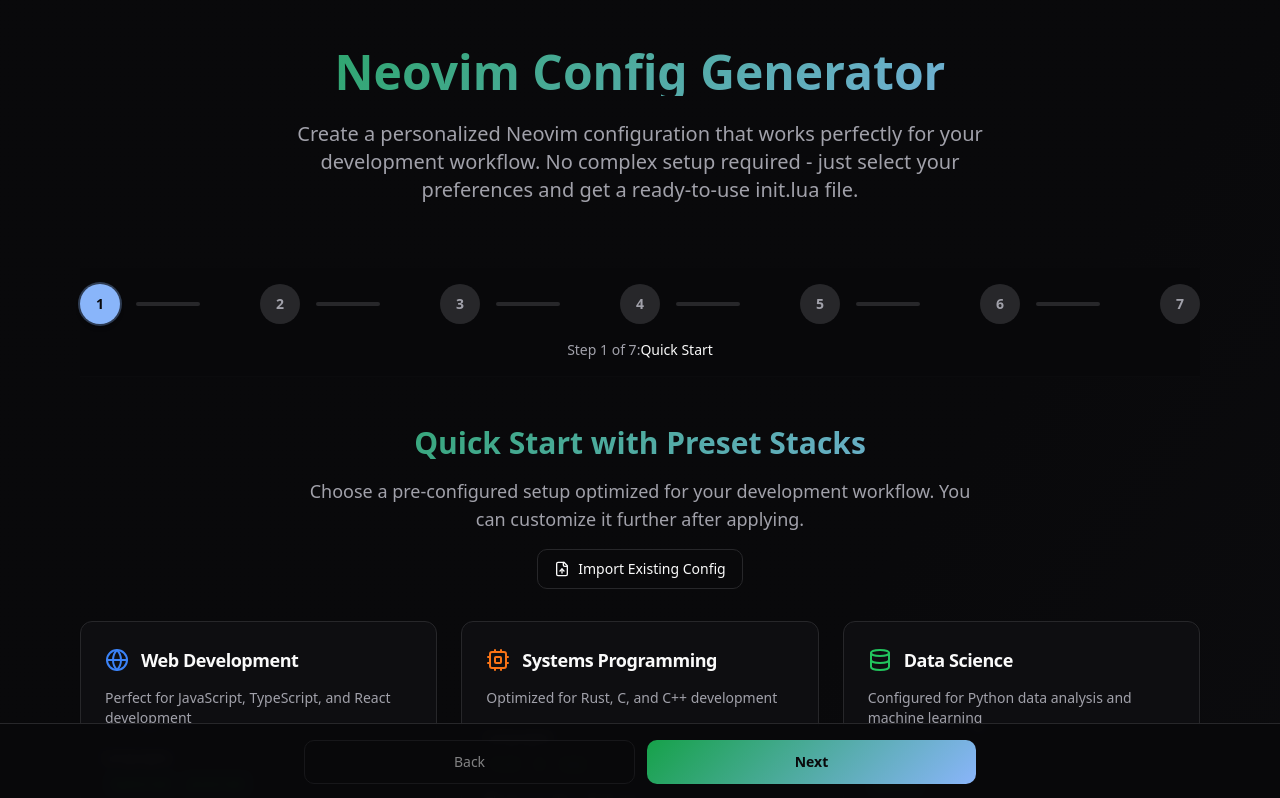
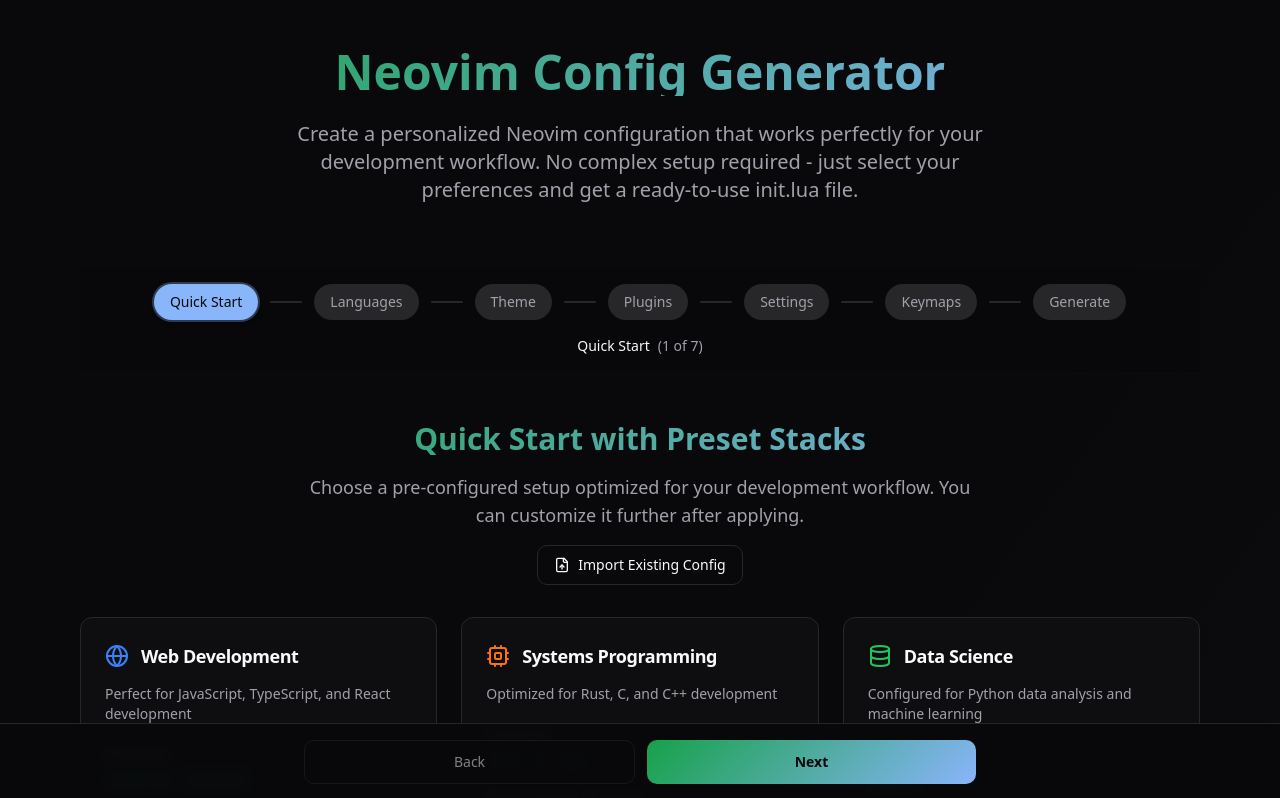
Before and after one commit to justinloveless/nvim-config-forge, a React (Vite) app: page / in a window 1280 px wide. Shown: the top 798 px of the page. Built offline with nearby package versions, Linux system fonts and the light colour scheme.

Commit message:
Update progress indicator

```diff
--- a/src/components/ProgressIndicator.tsx
+++ b/src/components/ProgressIndicator.tsx
@@ -17,14 +17,14 @@ export const ProgressIndicator: React.FC<ProgressIndicatorProps> = ({
   return (
     <div className="mb-6 md:mb-12 sticky top-0 z-40 bg-background/95 backdrop-blur-sm border-b border-border/10 py-4">
       {/* Desktop layout */}
-      <div className="hidden md:flex items-center justify-between mb-4">
+      <div className="hidden md:flex items-center justify-center flex-wrap gap-3 mb-4">
         {steps.map((step, index) => (
-          <div key={index} className="flex items-center">
+          <React.Fragment key={index}>
             <button
               onClick={() => onStepClick?.(index)}
               disabled={!onStepClick}
               className={cn(
-                "w-10 h-10 rounded-full flex items-center justify-center text-sm font-semibold transition-all duration-300",
+                "px-4 py-2 rounded-full text-sm font-medium transition-all duration-300 whitespace-nowrap",
                 "hover:scale-105 focus:outline-none focus:ring-2 focus:ring-nvim-blue/50",
                 onStepClick && "cursor-pointer",
                 !onStepClick && "cursor-default",
@@ -33,35 +33,29 @@ export const ProgressIndicator: React.FC<ProgressIndicatorProps> = ({
                 index > currentStep && "bg-muted text-muted-foreground hover:bg-muted/80"
               )}
             >
-              {index < currentStep ? (
-                <svg className="w-5 h-5" fill="currentColor" viewBox="0 0 20 20">
-                  <path fillRule="evenodd" d="M16.707 5.293a1 1 0 010 1.414l-8 8a1 1 0 01-1.414 0l-4-4a1 1 0 011.414-1.414L8 12.586l7.293-7.293a1 1 0 011.414 0z" clipRule="evenodd" />
-                </svg>
-              ) : (
-                index + 1
-              )}
+              {step}
             </button>
             {index < steps.length - 1 && (
               <div className={cn(
-                "w-16 h-1 mx-4 rounded-full transition-all duration-300",
+                "w-8 h-0.5 rounded-full transition-all duration-300 hidden lg:block",
                 index < currentStep ? "bg-nvim-green" : "bg-muted"
               )} />
             )}
-          </div>
+          </React.Fragment>
         ))}
       </div>
 
       {/* Mobile layout */}
       <div className="md:hidden">
         <div className="flex items-center justify-center mb-3">
-          <div className="flex items-center space-x-2 overflow-x-auto pb-2">
+          <div className="flex items-center gap-2 overflow-x-auto pb-2 px-4">
             {steps.map((step, index) => (
               <button
                 key={index}
                 onClick={() => onStepClick?.(index)}
                 disabled={!onStepClick}
                 className={cn(
-                  "w-8 h-8 rounded-full flex items-center justify-center text-xs font-semibold transition-all duration-300 flex-shrink-0",
+                  "px-3 py-1.5 rounded-full text-xs font-medium transition-all duration-300 flex-shrink-0 whitespace-nowrap",
                   "hover:scale-105 focus:outline-none focus:ring-2 focus:ring-nvim-blue/50",
                   onStepClick && "cursor-pointer",
                   !onStepClick && "cursor-default",
@@ -70,18 +64,12 @@ export const ProgressIndicator: React.FC<ProgressIndicatorProps> = ({
                   index > currentStep && "bg-muted text-muted-foreground"
                 )}
               >
-                {index < currentStep ? (
-                  <svg className="w-3 h-3" fill="currentColor" viewBox="0 0 20 20">
-                    <path fillRule="evenodd" d="M16.707 5.293a1 1 0 010 1.414l-8 8a1 1 0 01-1.414 0l-4-4a1 1 0 011.414-1.414L8 12.586l7.293-7.293a1 1 0 011.414 0z" clipRule="evenodd" />
-                  </svg>
-                ) : (
-                  index + 1
-                )}
+                {step}
               </button>
             ))}
           </div>
         </div>
-        <div className="w-full bg-muted h-1 rounded-full">
+        <div className="w-full bg-muted h-1 rounded-full mx-4">
           <div
             className="h-full bg-gradient-primary rounded-full transition-all duration-300"
             style={{ width: `${((currentStep + 1) / totalSteps) * 100}%` }}
@@ -91,13 +79,10 @@ export const ProgressIndicator: React.FC<ProgressIndicatorProps> = ({
 
       <div className="text-center mt-3">
         <p className="text-sm text-muted-foreground">
-          <span className="md:hidden">
-            Step {currentStep + 1}/{totalSteps}:
+          <span className="font-medium text-foreground">{steps[currentStep]}</span>
+          <span className="ml-2">
+            ({currentStep + 1} of {totalSteps})
           </span>
-          <span className="hidden md:inline">
-            Step {currentStep + 1} of {totalSteps}:
-          </span>
-          <span className="font-medium text-foreground">{steps[currentStep]}</span>
         </p>
       </div>
     </div>
```
